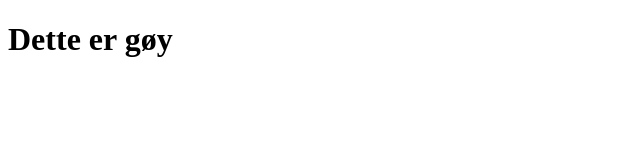
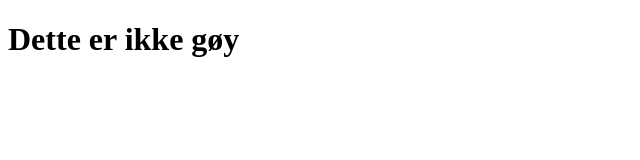
Before and after one commit to YlvaEvenrud/Test5, a plain HTML site: page index.html in a window 1280 px wide. Shown: the whole page, without its empty margins (0-640 px from the left). Drawn offline with Linux system fonts and the light colour scheme.

Commit message:
index
ikke gøy

```diff
--- a/index.html
+++ b/index.html
@@ -7,7 +7,7 @@
     <title>HTML Test</title>
 </head>
 <body>
-    <h1>Dette er gøy</h1>
+    <h1>Dette er ikke gøy</h1>
 
 </body>
 </html>
```
